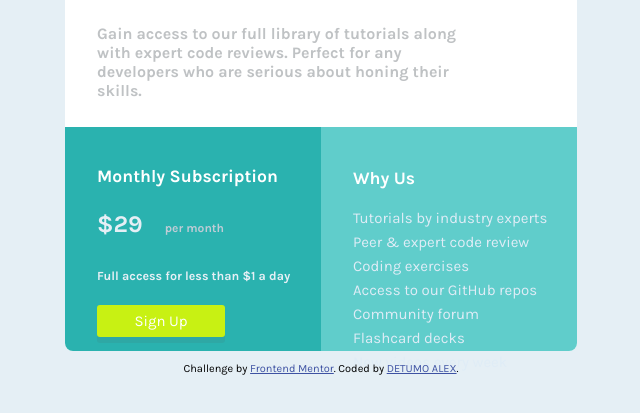
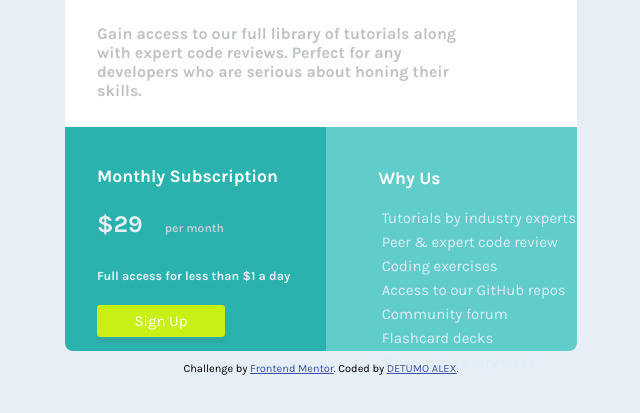
Before and after one commit to DETUMO/single-price-grid, a plain HTML site: page index.html in a window 1280 px wide. Shown: the part 177-590 px from the top of the page, without its empty margins (319-959 px from the left). Drawn offline with Linux system fonts and the light colour scheme.

Commit message:
forth commit

```diff
--- a/index.html
+++ b/index.html
@@ -34,6 +34,7 @@
 
         <div class="branch">
           <h3>Why Us</h3>
+          <ul>
             <li>Tutorials by industry experts</li>
             <li>Peer &amp; expert code review</li>
             <li>Coding exercises</li>
@@ -41,6 +42,7 @@
             <li>Community forum</li>
             <li>Flashcard decks</li>
             <li>New videos every week</li>
+          </ul>
         </div>
       </div>
     </div>
--- a/style.css
+++ b/style.css
@@ -25,6 +25,7 @@ main{
     height: 28vh;
     color: hsl(204, 43%, 93%);
 }
+
 li{
     list-style: none;
     line-height: 1.5rem;
@@ -65,10 +66,13 @@ h1{
 .branch{
     background: hsl(179, 52%, 59%);
     width: 45vw;
-    padding-left: 2rem;
+    padding-left: 1rem;
     padding-top: 1.5rem;
     border-bottom-right-radius: 0.5rem;
     height: 28vh;
+}
+.branch h3{
+    padding-left: 2.3rem;
 }
 span{
     color: hsl(71, 66%, 63%);
```
